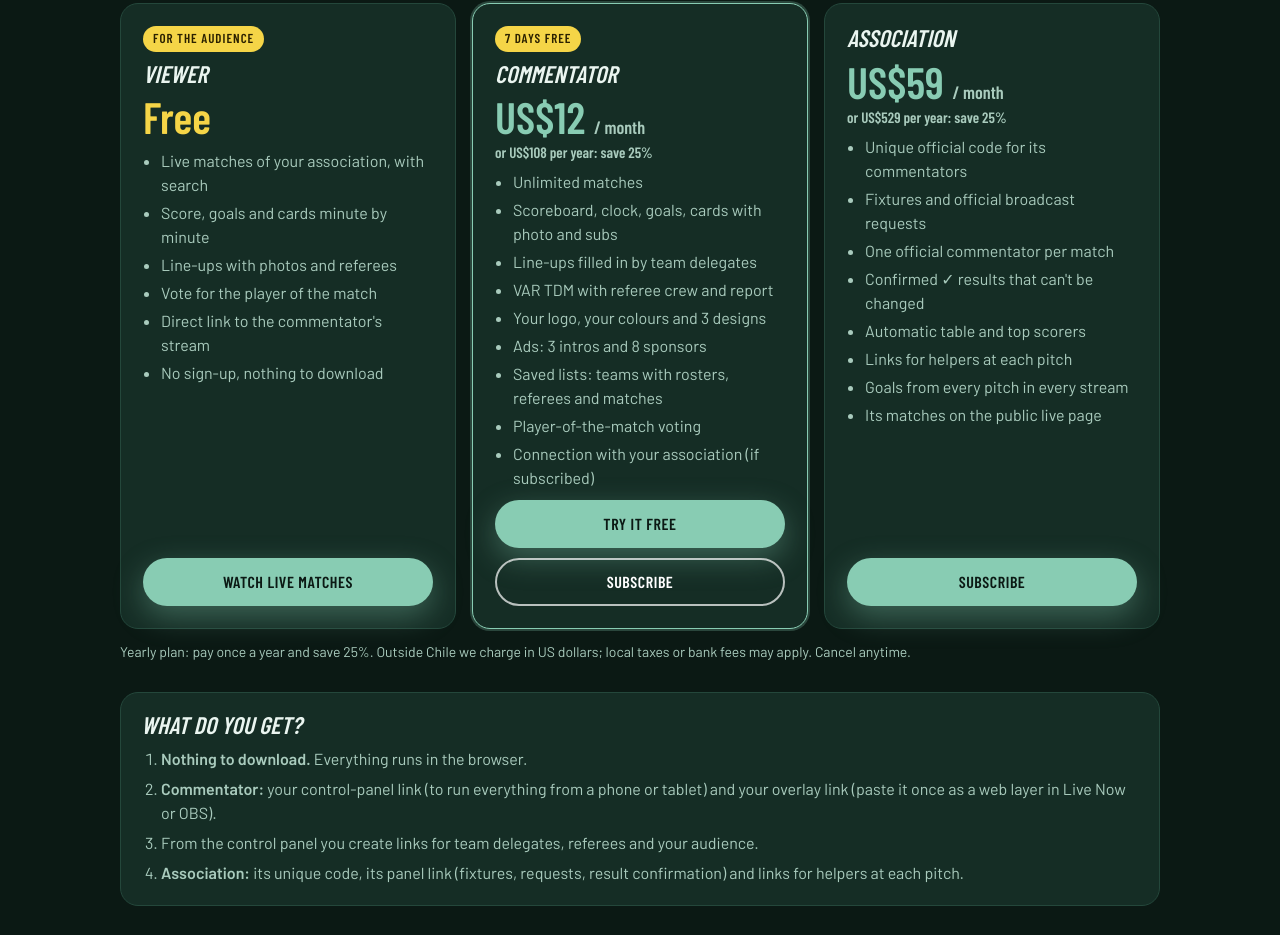
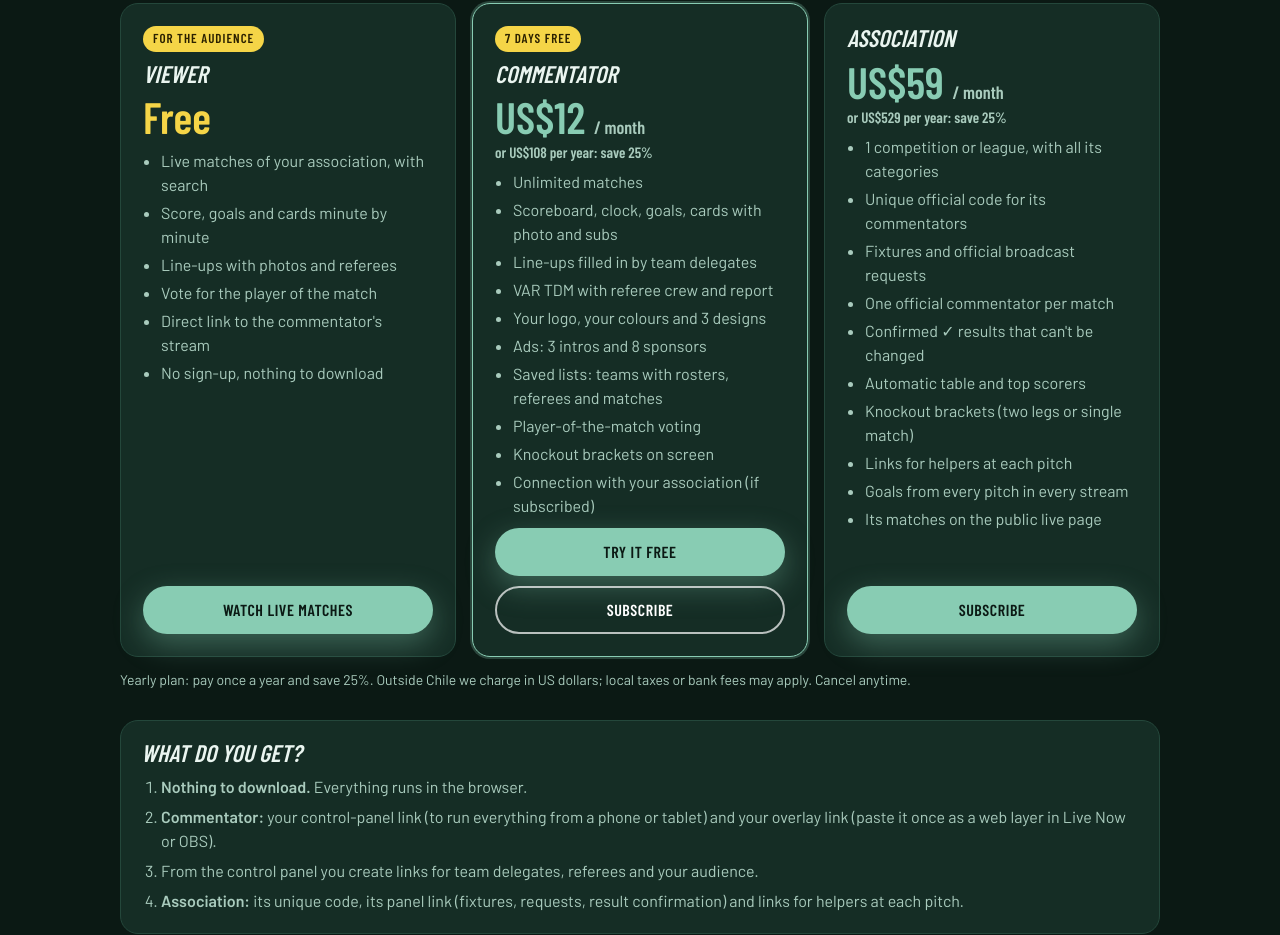
Before and after one commit to TransmisionesdMauro/transmisionesdmauro.github.io, a plain HTML site: page overlay-tdm/index.html in a window 1280 px wide. Shown: the part 2992-3927 px from the top of the page. Drawn offline with nearby package versions, Linux system fonts and the light colour scheme; a web font is replaced by a local one.

Commit message:
Plan Asociación: 1 competencia; llaves de eliminación directa
Co-Authored-By: Claude Opus 5.5 <noreply@anthropic.com>

```diff
--- a/overlay-tdm/index.html
+++ b/overlay-tdm/index.html
@@ -212,10 +212,12 @@ es: {
   pEspL: li(["Partidos en vivo de tu asociación, con buscador", "Marcador, goles y tarjetas al minuto", "Formaciones con fotos y terna arbitral", "Vota por el jugador del partido", "Link directo a la transmisión del relator", "Sin registrarte ni descargar nada"]),
   pEspB: "Ver partidos en vivo",
   tagRel: "7 días gratis", pRel: "Relator",
-  pRelL: li(["Partidos ilimitados", "Marcador, reloj, goles, tarjetas con foto y cambios", "Formaciones que llenan los delegados", "VAR TDM con terna arbitral e informe", "Tu logo, tus colores y 3 diseños", "Publicidad: 3 intros y 8 auspiciadores", "Listas guardadas: equipos con nómina, árbitros y partidos", "Votación del jugador del partido", "Conexión con tu asociación (si tiene plan)"]),
+  pRelL: li(["Partidos ilimitados", "Marcador, reloj, goles, tarjetas con foto y cambios", "Formaciones que llenan los delegados", "VAR TDM con terna arbitral e informe", "Tu logo, tus colores y 3 diseños", "Publicidad: 3 intros y 8 auspiciadores", "Listas guardadas: equipos con nómina, árbitros y partidos", "Votación del jugador del partido", "Llaves de eliminación directa en pantalla", "Conexión con tu asociación (si tiene plan)"]),
   pRelB: "Probar gratis", contratar: "Contratar",
   pAso: "Asociación",
-  pAsoL: li(["Código oficial único para sus relatores", "Fixture y solicitudes de transmisión oficial", "Un relator oficial por partido", "Resultados confirmados ✓ e inamovibles", "Tabla y goleadores automáticos", "Links para ayudantes en cada cancha", "Goles de todas las canchas en cada transmisión", "Sus partidos en la página pública en vivo"]),
+  pAsoL: li(["1 competencia o liga, con todas sus categorías",
+ "Código oficial único para sus relatores", "Fixture y solicitudes de transmisión oficial", "Un relator oficial por partido", "Resultados confirmados ✓ e inamovibles", "Tabla y goleadores automáticos",
+ "Llaves de eliminación directa (ida y vuelta o partido único)", "Links para ayudantes en cada cancha", "Goles de todas las canchas en cada transmisión", "Sus partidos en la página pública en vivo"]),
   notaPrecio: "Plan anual: pagas una vez al año y ahorras 25%. En Chile se cobra en pesos; fuera de Chile, en dólares, y pueden sumarse impuestos o comisiones de tu banco. Cancelas cuando quieras.",
   incT: "¿Qué recibes al contratar?",
   incL: li(["<b>Nada que descargar.</b> Todo funciona en el navegador.", "<b>Relator:</b> el link de tu control (para manejar todo desde el teléfono o tablet) y el link de tu overlay (lo pegas una vez como capa web en Live Now u OBS).", "Desde el control generas los links para delegados, árbitros y tu público.", "<b>Asociación:</b> su código único, el link de su panel (fixture, solicitudes, confirmar resultados) y los links para los ayudantes de cada cancha."]),
@@ -250,10 +252,12 @@ en: {
   pEspL: li(["Live matches of your association, with search", "Score, goals and cards minute by minute", "Line-ups with photos and referees", "Vote for the player of the match", "Direct link to the commentator's stream", "No sign-up, nothing to download"]),
   pEspB: "Watch live matches",
   tagRel: "7 days free", pRel: "Commentator",
-  pRelL: li(["Unlimited matches", "Scoreboard, clock, goals, cards with photo and subs", "Line-ups filled in by team delegates", "VAR TDM with referee crew and report", "Your logo, your colours and 3 designs", "Ads: 3 intros and 8 sponsors", "Saved lists: teams with rosters, referees and matches", "Player-of-the-match voting", "Connection with your association (if subscribed)"]),
+  pRelL: li(["Unlimited matches", "Scoreboard, clock, goals, cards with photo and subs", "Line-ups filled in by team delegates", "VAR TDM with referee crew and report", "Your logo, your colours and 3 designs", "Ads: 3 intros and 8 sponsors", "Saved lists: teams with rosters, referees and matches", "Player-of-the-match voting", "Knockout brackets on screen", "Connection with your association (if subscribed)"]),
   pRelB: "Try it free", contratar: "Subscribe",
   pAso: "Association",
-  pAsoL: li(["Unique official code for its commentators", "Fixtures and official broadcast requests", "One official commentator per match", "Confirmed ✓ results that can't be changed", "Automatic table and top scorers", "Links for helpers at each pitch", "Goals from every pitch in every stream", "Its matches on the public live page"]),
+  pAsoL: li(["1 competition or league, with all its categories",
+ "Unique official code for its commentators", "Fixtures and official broadcast requests", "One official commentator per match", "Confirmed ✓ results that can't be changed", "Automatic table and top scorers",
+ "Knockout brackets (two legs or single match)", "Links for helpers at each pitch", "Goals from every pitch in every stream", "Its matches on the public live page"]),
   notaPrecio: "Yearly plan: pay once a year and save 25%. Outside Chile we charge in US dollars; local taxes or bank fees may apply. Cancel anytime.",
   incT: "What do you get?",
   incL: li(["<b>Nothing to download.</b> Everything runs in the browser.", "<b>Commentator:</b> your control-panel link (to run everything from a phone or tablet) and your overlay link (paste it once as a web layer in Live Now or OBS).", "From the control panel you create links for team delegates, referees and your audience.", "<b>Association:</b> its unique code, its panel link (fixtures, requests, result confirmation) and links for helpers at each pitch."]),
@@ -288,10 +292,12 @@ pt: {
   pEspL: li(["Jogos ao vivo da sua associação, com busca", "Placar, gols e cartões minuto a minuto", "Escalações com fotos e arbitragem", "Vote no craque da partida", "Link direto para a transmissão do narrador", "Sem cadastro e sem baixar nada"]),
   pEspB: "Ver jogos ao vivo",
   tagRel: "7 dias grátis", pRel: "Narrador",
-  pRelL: li(["Jogos ilimitados", "Placar, cronômetro, gols, cartões com foto e substituições", "Escalações preenchidas pelos delegados", "VAR TDM com arbitragem e súmula", "Seu logo, suas cores e 3 designs", "Publicidade: 3 aberturas e 8 patrocinadores", "Listas salvas: times com elenco, árbitros e jogos", "Votação do craque da partida", "Conexão com sua associação (se tiver plano)"]),
+  pRelL: li(["Jogos ilimitados", "Placar, cronômetro, gols, cartões com foto e substituições", "Escalações preenchidas pelos delegados", "VAR TDM com arbitragem e súmula", "Seu logo, suas cores e 3 designs", "Publicidade: 3 aberturas e 8 patrocinadores", "Listas salvas: times com elenco, árbitros e jogos", "Votação do craque da partida", "Chaves de mata-mata na tela", "Conexão com sua associação (se tiver plano)"]),
   pRelB: "Testar grátis", contratar: "Contratar",
   pAso: "Associação",
-  pAsoL: li(["Código oficial único para seus narradores", "Tabela de jogos e pedidos de transmissão oficial", "Um narrador oficial por jogo", "Resultados confirmados ✓ e definitivos", "Classificação e artilharia automáticas", "Links para ajudantes em cada campo", "Gols de todos os campos em cada transmissão", "Seus jogos na página pública ao vivo"]),
+  pAsoL: li(["1 competição ou liga, com todas as categorias",
+ "Código oficial único para seus narradores", "Tabela de jogos e pedidos de transmissão oficial", "Um narrador oficial por jogo", "Resultados confirmados ✓ e definitivos", "Classificação e artilharia automáticas",
+ "Chaves de mata-mata (ida e volta ou jogo único)", "Links para ajudantes em cada campo", "Gols de todos os campos em cada transmissão", "Seus jogos na página pública ao vivo"]),
   notaPrecio: "Plano anual: pague uma vez por ano e economize 25%. Fora do Chile cobramos em dólares; podem incidir impostos ou tarifas do seu banco. Cancele quando quiser.",
   incT: "O que você recebe?",
   incL: li(["<b>Nada para baixar.</b> Tudo funciona no navegador.", "<b>Narrador:</b> o link do seu painel (para controlar tudo pelo celular ou tablet) e o link do seu overlay (cole uma vez como camada web no Live Now ou OBS).", "Pelo painel você gera links para delegados, árbitros e seu público.", "<b>Associação:</b> seu código único, o link do seu painel (jogos, pedidos, confirmação de resultados) e links para os ajudantes de cada campo."]),
```
